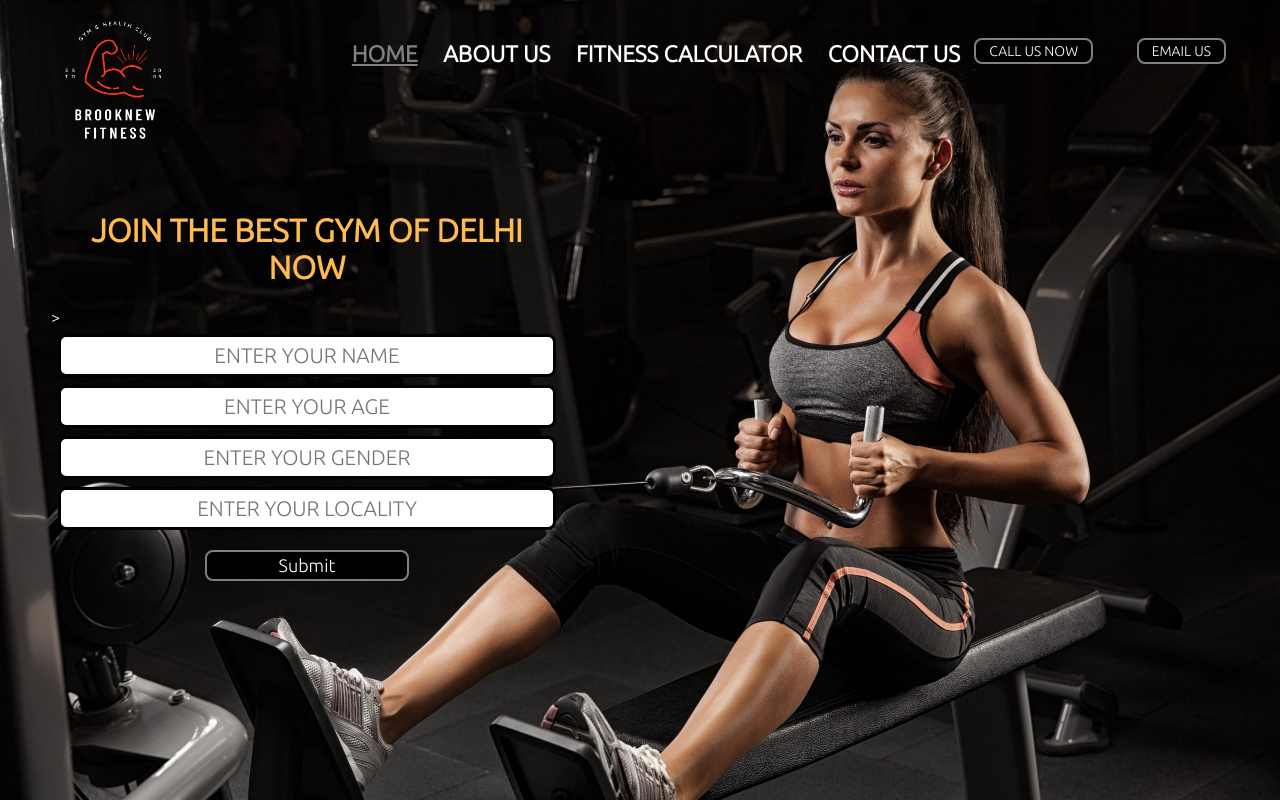
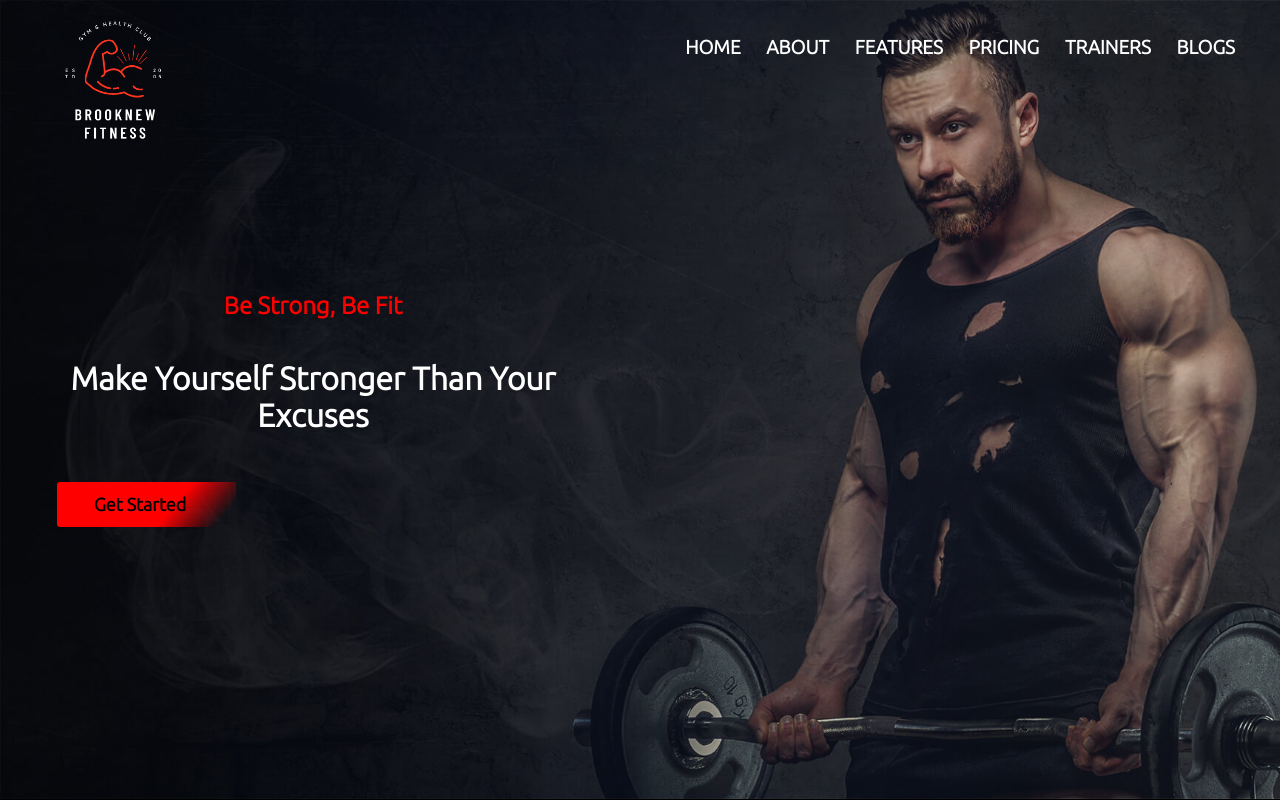
Before and after one commit to picturepatch07/Fitness, a plain HTML site: page index.html in a window 1280 px wide. Drawn offline with Linux system fonts and the light colour scheme; a web font is replaced by a local one.

Commit message:
Image Added

```diff
--- a/CSS/style.css
+++ b/CSS/style.css
@@ -1,4 +1,5 @@
 body {
+    background-color: black;
     font-family: 'Baloo Bhai 2', cursive;
     font-family: 'Luxurious Roman', cursive;
     font-family: 'Merriweather', serif;
@@ -6,7 +7,7 @@ body {
     color: white;
     margin: 0px;
     padding: 0px;
-    background-image: url(../images/bg6.jpeg);
+    background-image: url(../images/bg7.jpg);
     background-repeat: no-repeat;
     background-size: cover;
 
@@ -22,25 +23,18 @@ body {
     width: 130px;
 
 }
-.right{
-    position: absolute;
-    display: inline-block;
-    /* border: 2px solid green; */
-    right: 34px;
-    top: 20px;
-}
+
 .mid{
     /* border: 2px solid yellow; */
-    display: block;
-    width: 53%;
-    margin: 25px auto;
+    display: inline-block;
+    position: absolute;
+    right: 34px;
+    top: 20px
+
 }
 
-.navbar{
-    display: inline-block;
-}
 .navbar li{
-    font-size: 19px;
+    font-size: 16px;
     display: inline-block;
 }
 .navbar li a{
@@ -50,53 +44,39 @@ body {
     text-decoration: none;
     padding: 18px 11px;
 }
-.navbar li a:hover, .navbar li a.active{
+.navbar li a:hover{
     text-decoration: underline;
-    color: grey;
+    color: red;
+
 }
-.btn{
-    font-family: 'Baloo Bhai 2', cursive;
-    font-family: 'Luxurious Roman', cursive;
-    font-family: 'Merriweather', serif;
-    font-family: 'Ubuntu', sans-serif;
-    cursor: pointer;
-    margin: 18px 20px;
-    background-color: black;
-    color: white;
-    padding: 3px 13px;
-    border: 2px solid grey;
-    font-size: 14px;
-    border-radius: 8px;
-}
-.btn:hover{
-    background-color: rgb(44, 43, 43);
-}
+
 .container{
     /* border: 2px solid green; */
-    margin: 69px 4px;
-    padding: 39px 47px;
+    margin: 220px 10px;
+    padding: 52px 47px;
     width: 40%;
-    border-radius: 21px;
+    border-radius: 21p
 }
 
-.form-group input{
+.container h1{
     font-family: 'Baloo Bhai 2', cursive;
     font-family: 'Luxurious Roman', cursive;
     font-family: 'Merriweather', serif;
     font-family: 'Ubuntu', sans-serif;
     text-align: center;
-    display: block;
-    width: 480px;
-    padding: 6px;
-    border: 3px solid black;
-    margin: 8px auto;
-    font-size: 21px;
-    border-radius: 8px;
-    /* box-shadow: 4px -3px 10px 4px #db0909; */
+    color: white;
+    font-size: xx-large;
+    margin: 40px auto;
 }
-.container h1{
+
+.container h2{
+    font-family: 'Baloo Bhai 2', cursive;
+    font-family: 'Luxurious Roman', cursive;
+    font-family: 'Merriweather', serif;
+    font-family: 'Ubuntu', sans-serif;
     text-align: center;
-    color: rgb(255, 186, 82);
+    color: red;
+
 }
 .container .btn{
     font-family: 'Baloo Bhai 2', cursive;
@@ -104,8 +84,18 @@ body {
     font-family: 'Merriweather', serif;
     font-family: 'Ubuntu', sans-serif;
     font-size: large;
-    display: block;
-    width: 40%;
-    margin: auto;
-    margin-top: 20px;
+    font-weight: bold;
+    border: none;
+    border-radius: 3px;
+    display: inline-block;
+    margin-top: 8px;
+    width: 35%;
+    padding: 12px 34px;
+    padding-right: 47px;
+    background: linear-gradient(130deg, red 63%, transparent 90%);
+    cursor: pointer;
 }
+
+.btn:hover{
+    transform: scale(1.1);
+}
--- a/index.html
+++ b/index.html
@@ -23,36 +23,20 @@
         <!-- mid box for navbar -->
         <div class="mid">
             <ul class="navbar">
-                <li><a href="#" class="active">HOME</a></li>
-                <li><a href="#">ABOUT US</a></li>
-                <li><a href="#">FITNESS CALCULATOR</a></li>
-                <li><a href="#">CONTACT US</a></li>
+                <li><a href="#">HOME</a></li>
+                <li><a href="#">ABOUT</a></li>
+                <li><a href="#">FEATURES</a></li>
+                <li><a href="#">PRICING</a></li>
+                <li><a href="#">TRAINERS</a></li>
+                <li><a href="#">BLOGS</a></li>
             </ul>
         </div>
-        <!-- right box for buttons -->
-        <div class="right">
-            <button class="btn">CALL US NOW</button>
-            <button class="btn">EMAIL US</button>
-        </div>
     </header>
+
     <div class="container">
-        <h1>JOIN THE BEST GYM OF DELHI NOW</h1>>
-        <form action="noaction.php">
-            <div class="form-group">
-                <input type="text" name="" placeholder="ENTER YOUR NAME">
-            </div>
-            <div class="form-group">
-                <input type="text" name="" placeholder="ENTER YOUR AGE">
-            </div>
-            <div class="form-group">
-                <input type="text" name="" placeholder="ENTER YOUR GENDER">
-            </div>
-            <div class="form-group">
-                <input type="text" name="" placeholder="ENTER YOUR LOCALITY">
-            </div>
-            <button class="btn">Submit</button>
-        </form>
+        <h2>Be Strong, Be Fit</h2>
+        <h1>Make Yourself Stronger Than Your Excuses</h1>
+        <button class = "btn">Get Started</button>
     </div>
 </body>
-
 </html>
```
Also changed, not shown: images/about-img.jpg (added), images/bg7.jpg (added).
